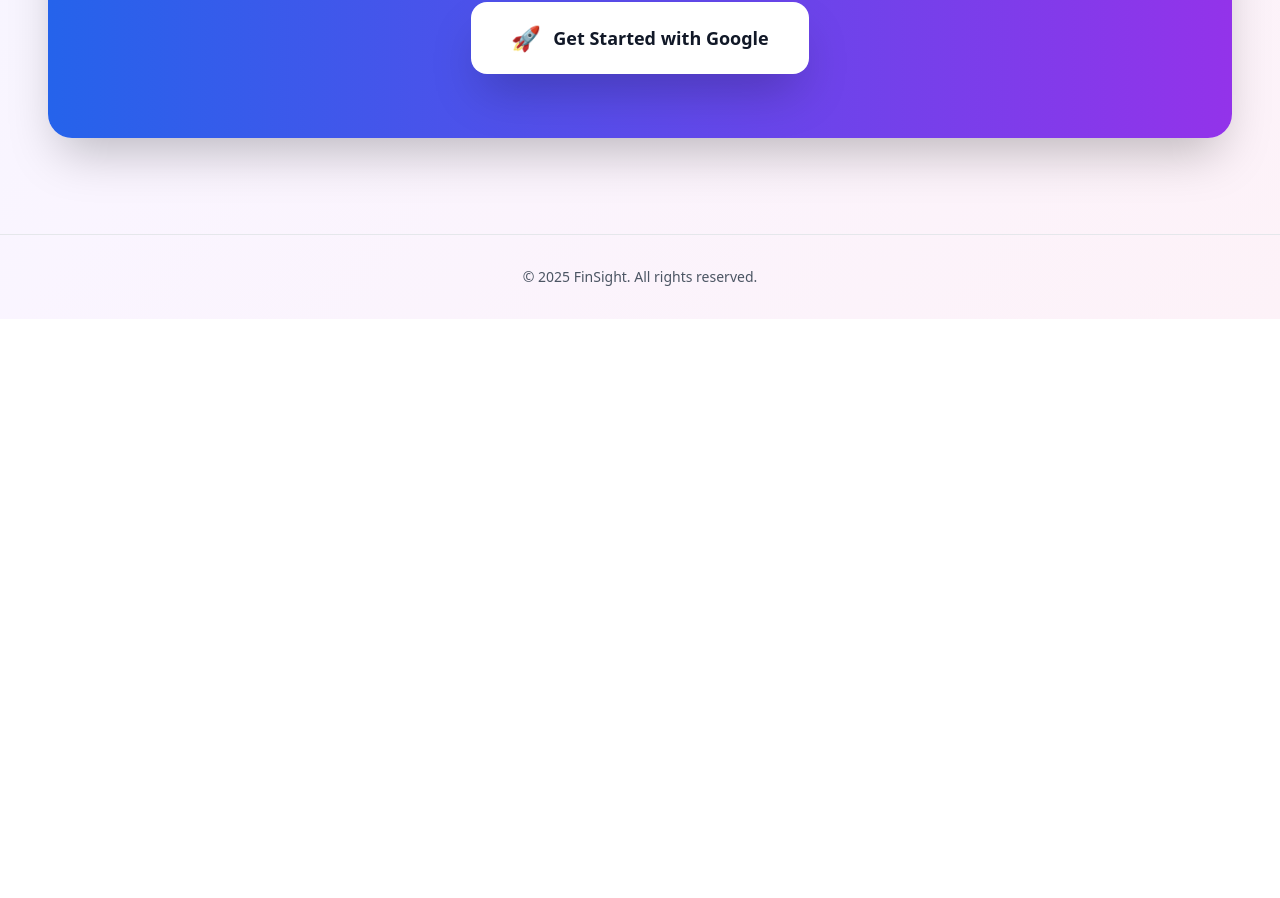
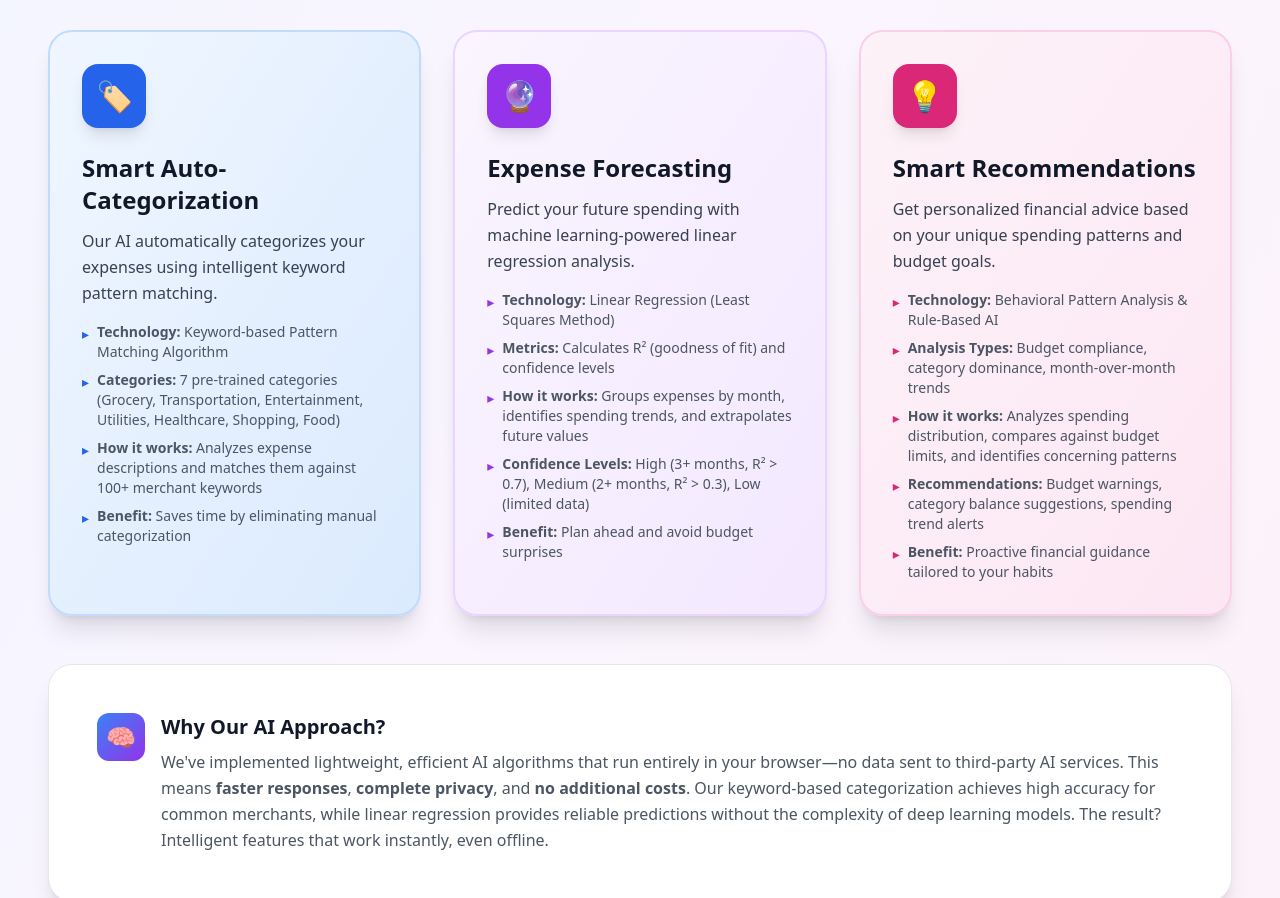
Before and after one commit to rishigxsh/ai-expense-tracker, a React (Vite) app in the folder AI Expense Tracker/: page /features in a window 1280 px wide. Shown: the part 1219-2117 px from the top of the page. Before the commit the page ends 1538 px from the top, so only its background shows below. Built offline with nearby package versions, Linux system fonts and the light colour scheme; no server answers.

Commit message:
Update README

```diff
--- a/AI Expense Tracker/src/pages/Features.jsx
+++ b/AI Expense Tracker/src/pages/Features.jsx
@@ -147,8 +147,157 @@ function Features() {
           ))}
         </div>
 
+        {/* AI Features Section */}
+        <div className="mt-24 animate-fade-in" style={{ animationDelay: '0.6s' }}>
+          <div className="text-center mb-12">
+            <div className="inline-block bg-gradient-to-r from-blue-600 to-purple-600 text-white px-6 py-2 rounded-full text-sm font-bold mb-4 shadow-lg">
+              ✨ AI-POWERED
+            </div>
+            <h2 className="text-4xl lg:text-5xl font-bold text-gray-900 dark:text-white mb-4">
+              Intelligent Financial Assistant
+            </h2>
+            <p className="text-lg text-gray-600 dark:text-gray-300 max-w-3xl mx-auto">
+              FinSight leverages cutting-edge AI algorithms to transform your expense data into actionable insights.
+              Here's how our AI technology works for you:
+            </p>
+          </div>
+
+          {/* AI Feature Cards */}
+          <div className="grid grid-cols-1 lg:grid-cols-3 gap-8">
+            {/* Auto-Categorization */}
+            <div className="bg-gradient-to-br from-blue-50 to-blue-100 dark:from-blue-900/20 dark:to-blue-800/20 rounded-3xl p-8 border-2 border-blue-200 dark:border-blue-700 shadow-xl hover:shadow-2xl transition-all duration-300 transform hover:-translate-y-1">
+              <div className="bg-blue-600 w-16 h-16 rounded-2xl flex items-center justify-center text-3xl mb-6 shadow-lg">
+                🏷️
+              </div>
+
+              <h3 className="text-2xl font-bold text-gray-900 dark:text-white mb-3">
+                Smart Auto-Categorization
+              </h3>
+
+              <p className="text-gray-700 dark:text-gray-300 mb-4 leading-relaxed">
+                Our AI automatically categorizes your expenses using intelligent keyword pattern matching.
+              </p>
+
+              <div className="space-y-2 text-sm text-gray-600 dark:text-gray-400">
+                <div className="flex items-start space-x-2">
+                  <span className="text-blue-600 dark:text-blue-400 mt-0.5">▸</span>
+                  <span><strong>Technology:</strong> Keyword-based Pattern Matching Algorithm</span>
+                </div>
+                <div className="flex items-start space-x-2">
+                  <span className="text-blue-600 dark:text-blue-400 mt-0.5">▸</span>
+                  <span><strong>Categories:</strong> 7 pre-trained categories (Grocery, Transportation, Entertainment, Utilities, Healthcare, Shopping, Food)</span>
+                </div>
+                <div className="flex items-start space-x-2">
+                  <span className="text-blue-600 dark:text-blue-400 mt-0.5">▸</span>
+                  <span><strong>How it works:</strong> Analyzes expense descriptions and matches them against 100+ merchant keywords</span>
+                </div>
+                <div className="flex items-start space-x-2">
+                  <span className="text-blue-600 dark:text-blue-400 mt-0.5">▸</span>
+                  <span><strong>Benefit:</strong> Saves time by eliminating manual categorization</span>
+                </div>
+              </div>
+            </div>
+
+            {/* Expense Prediction */}
+            <div className="bg-gradient-to-br from-purple-50 to-purple-100 dark:from-purple-900/20 dark:to-purple-800/20 rounded-3xl p-8 border-2 border-purple-200 dark:border-purple-700 shadow-xl hover:shadow-2xl transition-all duration-300 transform hover:-translate-y-1">
+              <div className="bg-purple-600 w-16 h-16 rounded-2xl flex items-center justify-center text-3xl mb-6 shadow-lg">
+                🔮
+              </div>
+
+              <h3 className="text-2xl font-bold text-gray-900 dark:text-white mb-3">
+                Expense Forecasting
+              </h3>
+
+              <p className="text-gray-700 dark:text-gray-300 mb-4 leading-relaxed">
+                Predict your future spending with machine learning-powered linear regression analysis.
+              </p>
+
+              <div className="space-y-2 text-sm text-gray-600 dark:text-gray-400">
+                <div className="flex items-start space-x-2">
+                  <span className="text-purple-600 dark:text-purple-400 mt-0.5">▸</span>
+                  <span><strong>Technology:</strong> Linear Regression (Least Squares Method)</span>
+                </div>
+                <div className="flex items-start space-x-2">
+                  <span className="text-purple-600 dark:text-purple-400 mt-0.5">▸</span>
+                  <span><strong>Metrics:</strong> Calculates R² (goodness of fit) and confidence levels</span>
+                </div>
+                <div className="flex items-start space-x-2">
+                  <span className="text-purple-600 dark:text-purple-400 mt-0.5">▸</span>
+                  <span><strong>How it works:</strong> Groups expenses by month, identifies spending trends, and extrapolates future values</span>
+                </div>
+                <div className="flex items-start space-x-2">
+                  <span className="text-purple-600 dark:text-purple-400 mt-0.5">▸</span>
+                  <span><strong>Confidence Levels:</strong> High (3+ months, R² > 0.7), Medium (2+ months, R² > 0.3), Low (limited data)</span>
+                </div>
+                <div className="flex items-start space-x-2">
+                  <span className="text-purple-600 dark:text-purple-400 mt-0.5">▸</span>
+                  <span><strong>Benefit:</strong> Plan ahead and avoid budget surprises</span>
+                </div>
+              </div>
+            </div>
+
+            {/* Personalized Recommendations */}
+            <div className="bg-gradient-to-br from-pink-50 to-pink-100 dark:from-pink-900/20 dark:to-pink-800/20 rounded-3xl p-8 border-2 border-pink-200 dark:border-pink-700 shadow-xl hover:shadow-2xl transition-all duration-300 transform hover:-translate-y-1">
+              <div className="bg-pink-600 w-16 h-16 rounded-2xl flex items-center justify-center text-3xl mb-6 shadow-lg">
+                💡
+              </div>
+
+              <h3 className="text-2xl font-bold text-gray-900 dark:text-white mb-3">
+                Smart Recommendations
+              </h3>
+
+              <p className="text-gray-700 dark:text-gray-300 mb-4 leading-relaxed">
+                Get personalized financial advice based on your unique spending patterns and budget goals.
+              </p>
+
+              <div className="space-y-2 text-sm text-gray-600 dark:text-gray-400">
+                <div className="flex items-start space-x-2">
+                  <span className="text-pink-600 dark:text-pink-400 mt-0.5">▸</span>
+                  <span><strong>Technology:</strong> Behavioral Pattern Analysis & Rule-Based AI</span>
+                </div>
+                <div className="flex items-start space-x-2">
+                  <span className="text-pink-600 dark:text-pink-400 mt-0.5">▸</span>
+                  <span><strong>Analysis Types:</strong> Budget compliance, category dominance, month-over-month trends</span>
+                </div>
+                <div className="flex items-start space-x-2">
+                  <span className="text-pink-600 dark:text-pink-400 mt-0.5">▸</span>
+                  <span><strong>How it works:</strong> Analyzes spending distribution, compares against budget limits, and identifies concerning patterns</span>
+                </div>
+                <div className="flex items-start space-x-2">
+                  <span className="text-pink-600 dark:text-pink-400 mt-0.5">▸</span>
+                  <span><strong>Recommendations:</strong> Budget warnings, category balance suggestions, spending trend alerts</span>
+                </div>
+                <div className="flex items-start space-x-2">
+                  <span className="text-pink-600 dark:text-pink-400 mt-0.5">▸</span>
+                  <span><strong>Benefit:</strong> Proactive financial guidance tailored to your habits</span>
+                </div>
+              </div>
+            </div>
+          </div>
+
+          {/* AI Technology Stack Info */}
+          <div className="mt-12 bg-white dark:bg-gray-800 rounded-3xl p-8 lg:p-12 border border-gray-200 dark:border-gray-700 shadow-xl">
+            <div className="flex items-start space-x-4">
+              <div className="bg-gradient-to-br from-blue-500 to-purple-600 w-12 h-12 rounded-xl flex items-center justify-center text-2xl flex-shrink-0">
+                🧠
+              </div>
+              <div>
+                <h4 className="text-xl font-bold text-gray-900 dark:text-white mb-2">
+                  Why Our AI Approach?
+                </h4>
+                <p className="text-gray-600 dark:text-gray-300 leading-relaxed">
+                  We've implemented lightweight, efficient AI algorithms that run entirely in your browser—no data sent to third-party AI services.
+                  This means <strong>faster responses</strong>, <strong>complete privacy</strong>, and <strong>no additional costs</strong>.
+                  Our keyword-based categorization achieves high accuracy for common merchants, while linear regression provides reliable predictions
+                  without the complexity of deep learning models. The result? Intelligent features that work instantly, even offline.
+                </p>
+              </div>
+            </div>
+          </div>
+        </div>
+
         {/* CTA Section */}
-        <div className="mt-20 text-center bg-gradient-to-r from-blue-600 to-purple-600 rounded-3xl p-12 lg:p-16 shadow-2xl animate-fade-in" style={{ animationDelay: '0.6s' }}>
+        <div className="mt-20 text-center bg-gradient-to-r from-blue-600 to-purple-600 rounded-3xl p-12 lg:p-16 shadow-2xl animate-fade-in" style={{ animationDelay: '1s' }}>
           <h2 className="text-3xl lg:text-4xl font-bold text-white mb-4">
             Start your smarter spending journey today.
           </h2>
```
Also changed, not shown: 1 other file (tests, documents, lock files or other folders).
